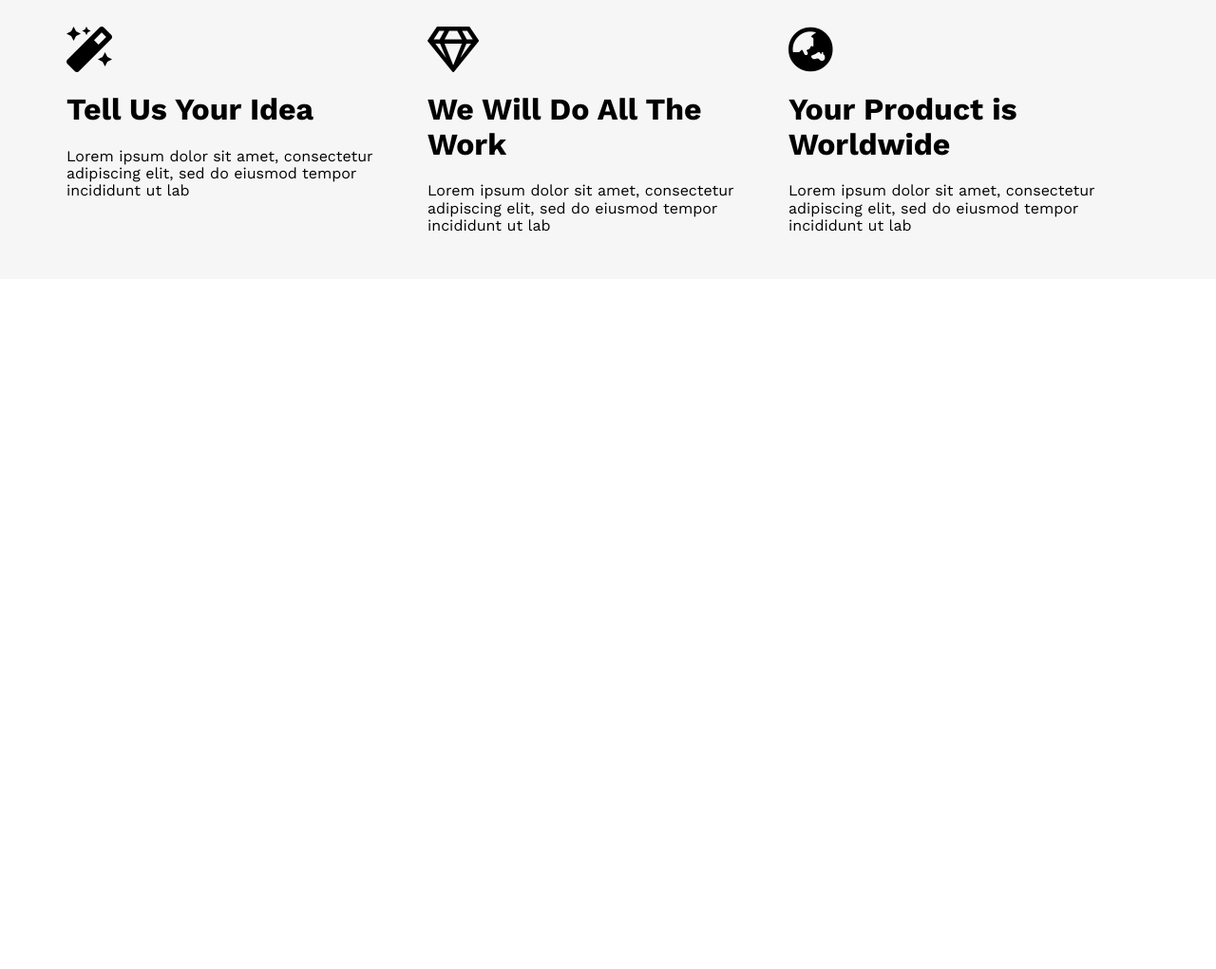
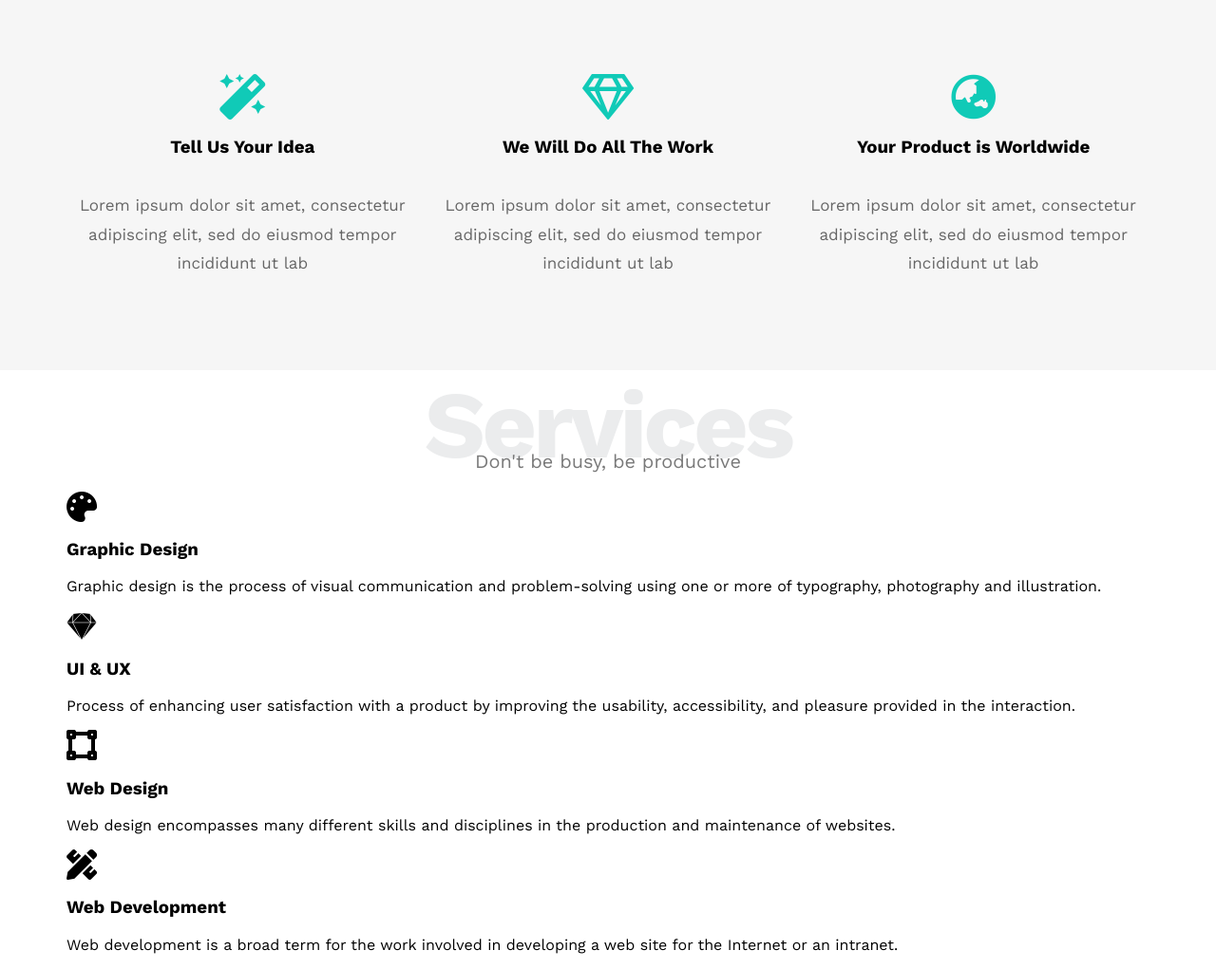
Before and after one commit to AnisKehila/ElzeroAssignments, a plain HTML site: page html-css-template-one/index.html in a window 1280 px wide. Shown: the part 802-1823 px from the top of the page at 95% size. Before the commit the page ends 1096 px from the top, so only its background shows below. Drawn offline with nearby package versions, Linux system fonts and the light colour scheme.

Commit message:
working on services section

```diff
--- a/html-css-template-one/css/style.css
+++ b/html-css-template-one/css/style.css
@@ -152,11 +152,39 @@ body {
 /* Start features design */
 .features {
     background-color: #f6f6f6;
-    padding: 30px 0 30px 0 ;
+    padding: 60px 0 60px 0 ;
 }
 .features .container {
     display: grid;
     grid-template-columns: repeat(auto-fill,minmax(300px,1fr));
-
+    text-align: center;
+    padding: 20px;
+    grid-gap: 24px;
+}
+.features .container i {
+    color : var(--main-color);
+}
+.features .container h3 {
+    margin-bottom: 35px;
+}
+.features .container p {
+    font-size: 17px;
+    color: #666;
+    line-height: 1.8;
 }
 /* End features design */
+/* Start services design */
+.services .container h1 {
+    font-size: 100px;
+    color: #ebeced;
+    margin: 0;
+    text-align: center;
+    letter-spacing: -4px;
+}
+.services .container h1 +p {
+    margin-top: -30px;
+    text-align: center;
+    color: #797979;
+    font-size: 20px;
+}
+/* End services design */
--- a/html-css-template-one/index.html
+++ b/html-css-template-one/index.html
@@ -49,20 +49,20 @@
         <div class="container">
             <div class="feature">
                 <i class="fas fa-magic fa-3x"></i>
-                <h1>Tell Us Your Idea</h1>
+                <h3>Tell Us Your Idea</h3>
                 <p>
                     Lorem ipsum dolor sit amet, consectetur adipiscing elit, sed do eiusmod tempor incididunt ut lab
                 </p>
             </div>
             <div class="feature">
-                <i class="far fa-gem fa-3x"></i>                <h1>We Will Do All The Work
-                </h1>
+                <i class="far fa-gem fa-3x"></i>                <h3>We Will Do All The Work
+                </h3>
                 <p>
                     Lorem ipsum dolor sit amet, consectetur adipiscing elit, sed do eiusmod tempor incididunt ut lab
                 </p>
             </div>
             <div class="feature">
-                <i class="fas fa-globe-asia fa-3x"></i>                <h1>Your Product is Worldwide</h1>
+                <i class="fas fa-globe-asia fa-3x"></i>                <h3>Your Product is Worldwide</h3>
                 <p>
                     Lorem ipsum dolor sit amet, consectetur adipiscing elit, sed do eiusmod tempor incididunt ut lab
                 </p>
@@ -70,6 +70,32 @@
         </div>
     </div>
     <!-- End Features section -->
-
+    <!-- Start Services section  -->
+    <div class="services">
+        <div class="container">
+            <h1 >Services</h1>
+            <p>Don't be busy, be productive</p>
+            <div class="services-container">
+                <div class="service">
+                    <i class="fas fa-palette fa-2x"></i>
+                    <h3>Graphic Design</h3>
+                    <p>Graphic design is the process of visual communication and problem-solving using one or more of typography, photography and illustration.</p>
+                </div>
+                <div class="service">
+                    <i class="fab fa-sketch fa-2x"></i>                    <h3>UI & UX</h3>
+                    <p>Process of enhancing user satisfaction with a product by improving the usability, accessibility, and pleasure provided in the interaction.</p>
+                </div>
+                <div class="service">
+                    <i class="fas fa-vector-square fa-2x"></i>                    <h3>Web Design</h3>
+                    <p>Web design encompasses many different skills and disciplines in the production and maintenance of websites.</p>
+                </div>
+                <div class="service">
+                    <i class="fas fa-pencil-ruler fa-2x"></i>                    <h3>Web Development</h3>
+                    <p>Web development is a broad term for the work involved in developing a web site for the Internet or an intranet.</p>
+                </div>
+            </div>
+        </div>
+    </div>
+    <!-- End Services section  -->
 </body>
 </html>
```
